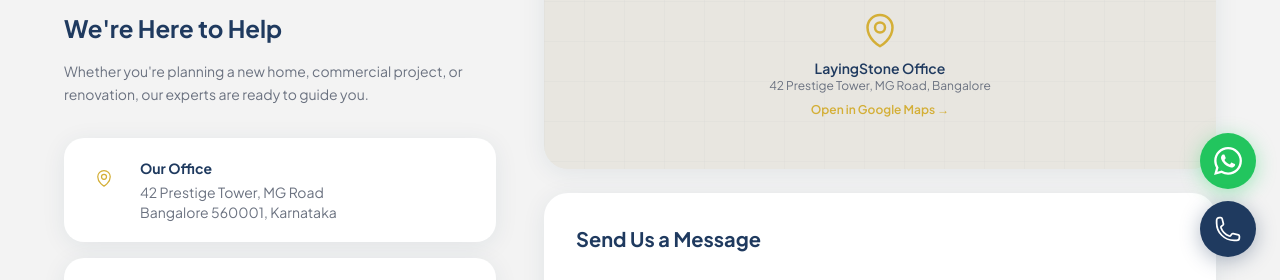
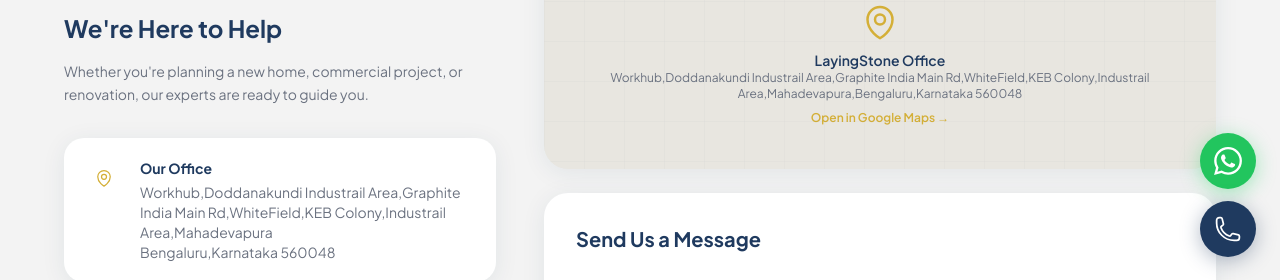
Before and after one commit to MaheswarReddyAppojigari/layingstone_0975, a Next.js app: page /contact in a window 1280 px wide. Shown: the part 519-799 px from the top of the page. Built offline with nearby package versions, Linux system fonts and the light colour scheme.

Commit message:
Contact Sports Infra Final text

```diff
--- a/src/app/contact/components/ContactMain.tsx
+++ b/src/app/contact/components/ContactMain.tsx
@@ -7,7 +7,7 @@ const contactInfo = [
   {
     icon: MapPinIcon,
     label: 'Our Office',
-    value: '42 Prestige Tower, MG Road\nBangalore 560001, Karnataka',
+    value: 'Workhub,Doddanakundi Industrail Area,Graphite India Main Rd,WhiteField,KEB Colony,Industrail Area,Mahadevapura\nBengaluru,Karnataka 560048',
   },
   {
     icon: PhoneIcon,
@@ -132,7 +132,7 @@ export default function ContactMain() {
                 <div className="text-center">
                   <MapPinIcon className="w-10 h-10 text-accent mx-auto mb-2" />
                   <p className="text-foreground font-semibold text-sm">LayingStone Office</p>
-                  <p className="text-muted-foreground text-xs">42 Prestige Tower, MG Road, Bangalore</p>
+                  <p className="text-muted-foreground text-xs">Workhub,Doddanakundi Industrail Area,Graphite India Main Rd,WhiteField,KEB Colony,Industrail Area,Mahadevapura,Bengaluru,Karnataka 560048</p>
                   <a
                     href="https://maps.google.com/?q=MG+Road+Bangalore"
                     target="_blank"
--- a/src/app/portfolio/page.tsx
+++ b/src/app/portfolio/page.tsx
@@ -20,6 +20,8 @@ interface Project {
   featured?: boolean;
 }
 
+&asop;
+
 const projects: Project[] = [
   { id: 1, name: 'Prestige Villa, Whitefield', category: 'Residential', location: 'Bangalore', year: '2025', area: '4,200 sq.ft', desc: 'A contemporary 4BHK villa with premium finishes, landscaped garden, and smart home integration.', emoji: '🏡', featured: true },
   { id: 2, name: 'Skyline Corporate Park', category: 'Commercial', location: 'Hyderabad', year: '2025', area: '45,000 sq.ft', desc: 'Grade-A office complex with IGBC Green certification, modern amenities, and flexible floor plates.', emoji: '🏢', featured: true },
@@ -33,7 +35,7 @@ const projects: Project[] = [
   { id: 10, name: 'Grand Hotel Lobby', category: 'Commercial Interiors', location: 'Chennai', year: '2024', area: '12,000 sq.ft', desc: 'Five-star hotel lobby and common area fit-out with premium materials and bespoke lighting design.', emoji: '🏨' },
   { id: 11, name: 'Olympic Training Centre', category: 'Sport Infra', location: 'Pune', year: '2024', area: '25,000 sq.ft', desc: 'Multi-sport indoor facility with certified surfaces for basketball, badminton, and athletics.', emoji: '🏟️' },
   { id: 12, name: 'Corporate Campus Grounds', category: 'Landscaping', location: 'Bangalore', year: '2025', area: '2 acres', desc: 'Complete landscaping of a corporate campus with formal gardens, water features, and outdoor seating.', emoji: '🌳' },
-  { id: 13, name: 'Riverside Luxury Homes', category: 'Residential', location: 'Kochi', year: '2023', area: '3,800 sq.ft', desc: 'Cluster of 8 luxury villas with river views, private pools, and premium construction quality.', emoji: '🏘️' },
+  { id: 13, name: 'Riverside& Luxury Homes', category: 'Residential', location: 'Kochi', year: '2023', area: '3,800 sq.ft', desc: 'Cluster of 8 luxury villas with river views, private pools, and premium construction quality.', emoji: '🏘️' },
   { id: 14, name: 'Medical Centre Construction', category: 'Commercial', location: 'Hyderabad', year: '2023', area: '18,000 sq.ft', desc: 'NABH-compliant medical centre with OT suites, ICU, and diagnostic facilities.', emoji: '🏥' },
   { id: 15, name: 'Modern Villa Interiors', category: 'Residential Interiors', location: 'Hyderabad', year: '2023', area: '3,200 sq.ft', desc: 'Contemporary villa interiors with open-plan living, modular kitchen, and home theatre.', emoji: '🛏️' },
   { id: 16, name: 'Tennis Academy Courts', category: 'Sport Infra', location: 'Chennai', year: '2023', area: '8,000 sq.ft', desc: 'Four ITF-standard tennis courts with synthetic surface, lighting, and spectator gallery.', emoji: '🎾' },
--- a/src/app/sport-infra/page.tsx
+++ b/src/app/sport-infra/page.tsx
@@ -555,7 +555,7 @@ export default function SportInfraPage() {
             <div className="text-center px-6">
               <p className="text-[#C6A15B] text-xs font-semibold tracking-[0.3em] uppercase mb-6">Our Approach</p>
               <h2 className="text-5xl md:text-7xl font-bold text-white leading-[0.95]">
-                11 Sports.<br />One Standard<br />of Excellence.
+                Every Sport.<br />Every Surface.<br />Expertly Engineered.
               </h2>
             </div>
           </div>
```
